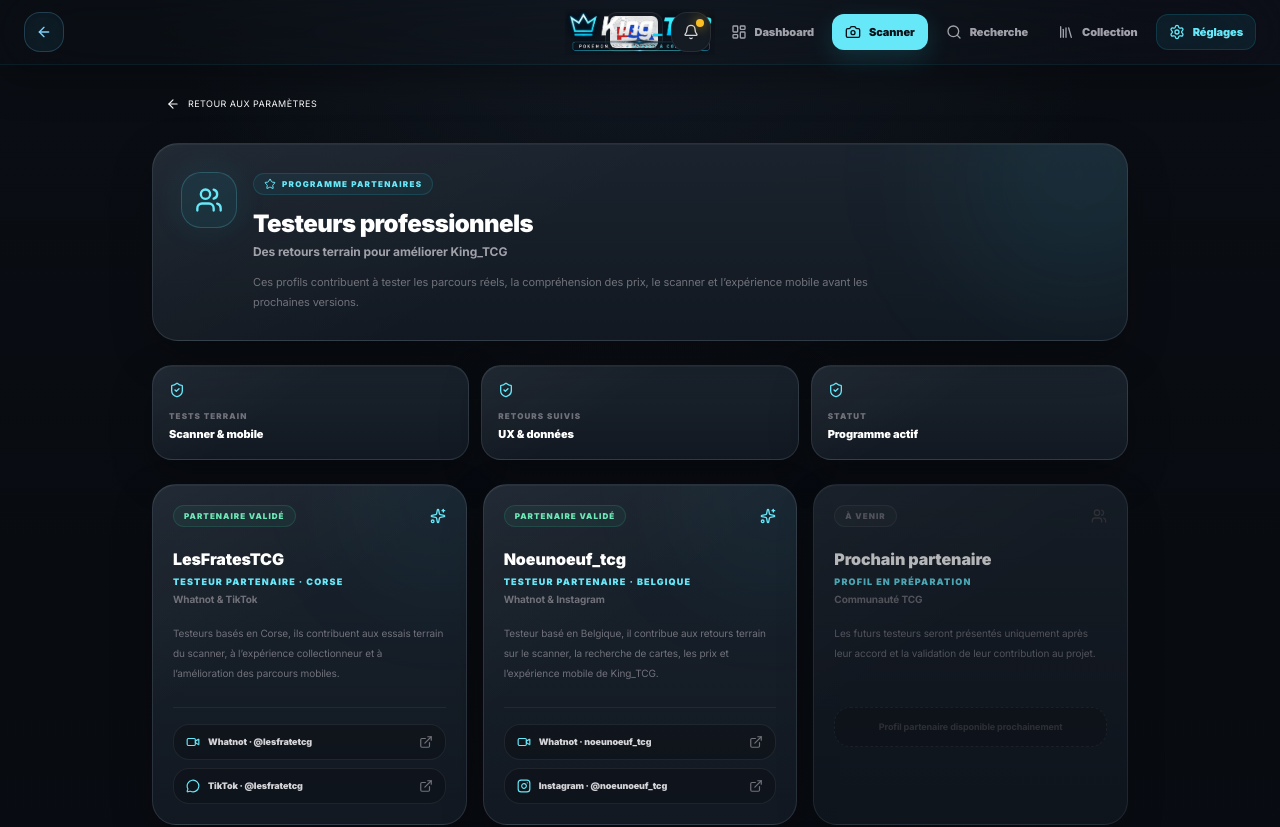
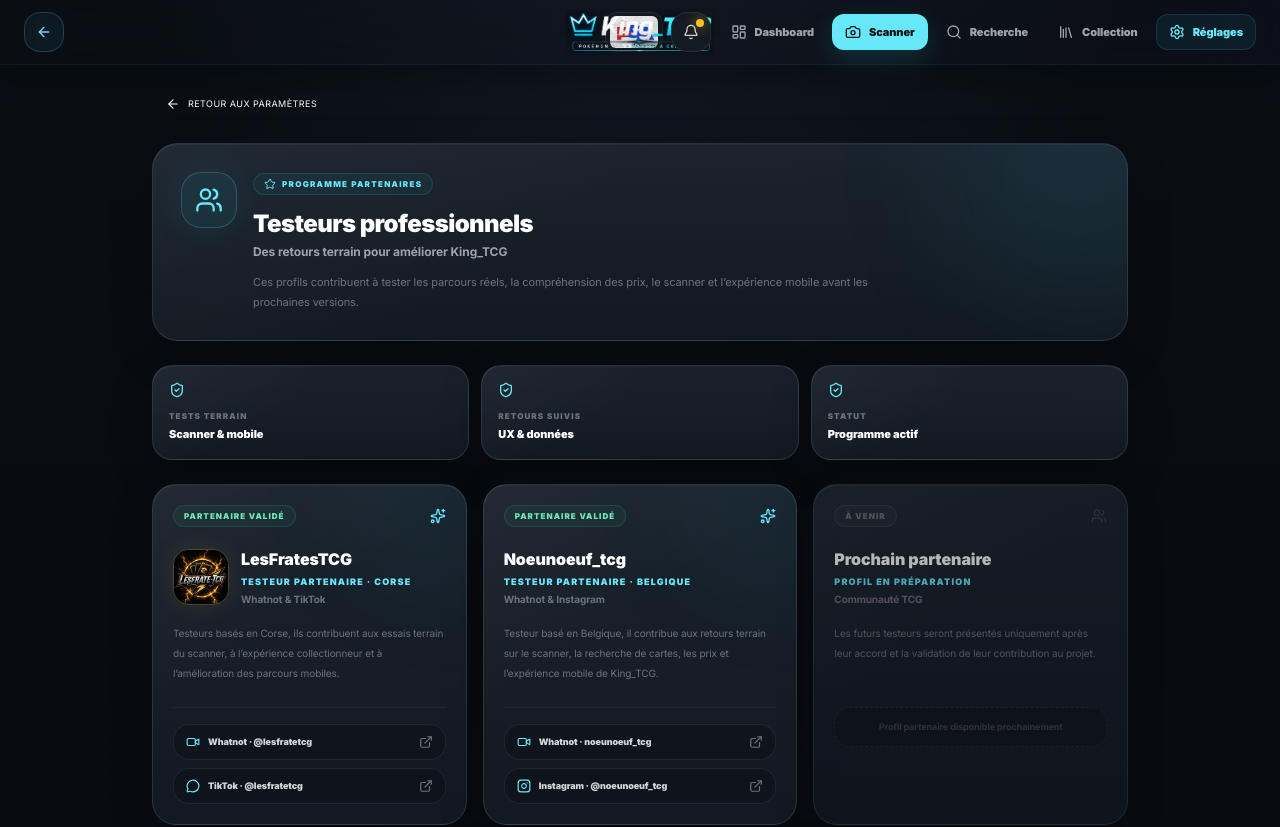
Before and after one commit to dylangdm1-dotcom/King_TcgV1, a Next.js app: page /parametres/testeurs in a window 1280 px wide. Shown: the top 827 px of the page. Built offline with nearby package versions, Linux system fonts and the light colour scheme.

Commit message:
Update page.tsx

```diff
--- a/app/parametres/testeurs/page.tsx
+++ b/app/parametres/testeurs/page.tsx
@@ -17,6 +17,7 @@ import Navbar from "../../../components/Navbar";
 const partners = [
   {
     name: "LesFratesTCG",
+    logo: "/partners/lesfratetcg.webp",
     role: "Testeur partenaire · Corse",
     platform: "Whatnot & TikTok",
     description:
@@ -37,6 +38,7 @@ const partners = [
   },
   {
     name: "Noeunoeuf_tcg",
+    logo: undefined,
     role: "Testeur partenaire · Belgique",
     platform: "Whatnot & Instagram",
     description:
@@ -57,6 +59,7 @@ const partners = [
   },
   {
     name: "Prochain partenaire",
+    logo: undefined,
     role: "Profil en préparation",
     platform: "Communauté TCG",
     description:
@@ -151,11 +154,23 @@ export default function TesteursPage() {
                     )}
                   </div>
 
-                  <h2 className="mt-5 text-base font-black text-white">{partner.name}</h2>
-                  <p className="mt-1 text-[9px] font-black uppercase tracking-[0.13em] text-cyan-300">
-                    {partner.role}
-                  </p>
-                  <p className="mt-1 text-[10px] font-bold text-zinc-500">{partner.platform}</p>
+                  <div className="mt-5 flex items-center gap-3">
+                    {partner.logo && (
+                      <img
+                        src={partner.logo}
+                        alt={`Logo ${partner.name}`}
+                        className="h-14 w-14 shrink-0 rounded-2xl border border-amber-300/20 object-cover shadow-[0_0_24px_rgba(251,191,36,0.10)]"
+                        loading="lazy"
+                      />
+                    )}
+                    <div className="min-w-0">
+                      <h2 className="text-base font-black text-white">{partner.name}</h2>
+                      <p className="mt-1 text-[9px] font-black uppercase tracking-[0.13em] text-cyan-300">
+                        {partner.role}
+                      </p>
+                      <p className="mt-1 text-[10px] font-bold text-zinc-500">{partner.platform}</p>
+                    </div>
+                  </div>
 
                   <p className="mt-4 min-h-[64px] text-[10px] leading-5 text-zinc-500">
                     {partner.description}
```
